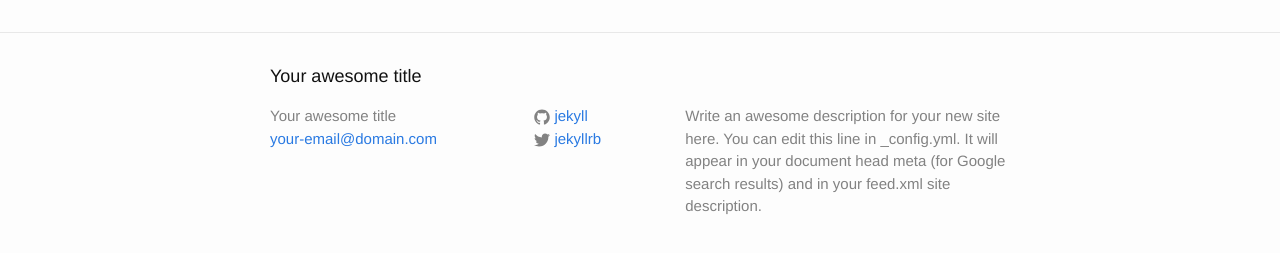
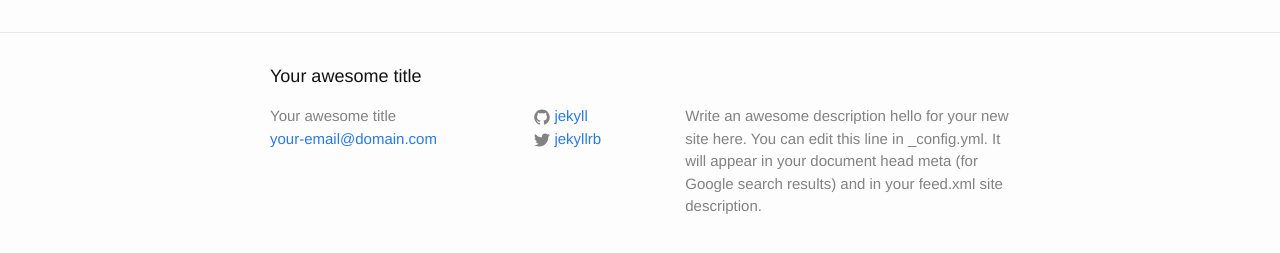
Before and after one commit to AlKerley93/AlKerley93.github.io, a Jekyll site: the page built from index.html, in a window 1280 px wide. Shown: the part 264-517 px from the top of the page. Built offline with Jekyll 4.4.1, drawn with Linux system fonts in a browser that asks for light colours.

Commit message:
Update _config.yml

```diff
--- a/_config.yml
+++ b/_config.yml
@@ -9,7 +9,7 @@
 title: Your awesome title
 email: your-email@domain.com
 description: > # this means to ignore newlines until "baseurl:"
-  Write an awesome description for your new site here. You can edit this
+  Write an awesome description hello for your new site here. You can edit this
   line in _config.yml. It will appear in your document head meta (for
   Google search results) and in your feed.xml site description.
 baseurl: "" # the subpath of your site, e.g. /blog
```
